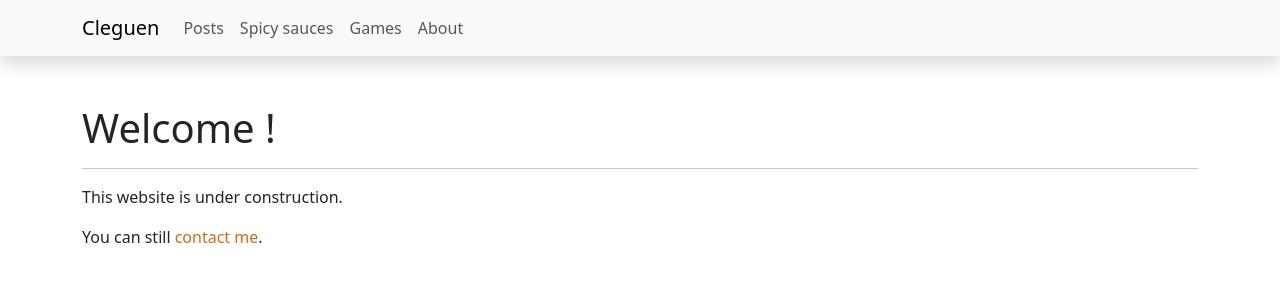
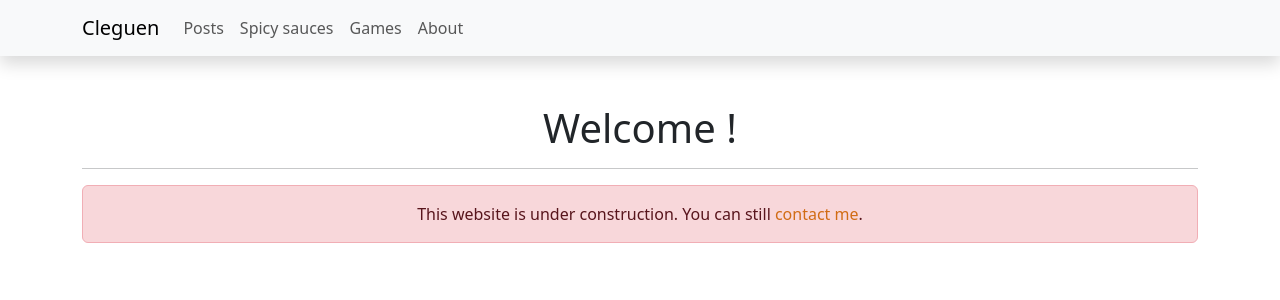
Before and after one commit to CorentinLeGuen/cleguen.com, a Nuxt app: page / in a window 1280 px wide. Shown: the top 300 px of the page. Built offline with nearby package versions, Linux system fonts and the light colour scheme.

Commit message:
Update main page alert for WIP

```diff
--- a/pages/index.vue
+++ b/pages/index.vue
@@ -3,9 +3,11 @@
         <header>
             <title>cleguen | homepage</title>
         </header>
-        <h1>Welcome !</h1>
+        <h1 class="text-center">Welcome !</h1>
         <hr />
-        <p>This website is under construction.</p>
-        <p>You can still <a class="link-offset-2 link-underline link-underline-opacity-0" style="color: #D16C15;" href="mailto:contact@cleguen.com">contact me</a>.</p>
+        <div class="alert alert-danger text-center" role="alert">
+            This website is under construction. You can still <a class="link-offset-2 link-underline link-underline-opacity-0" style="color: #D16C15;"
+                href="mailto:contact@cleguen.com">contact me</a>.
+        </div>
     </div>
 </template>
```
Also changed, not shown: 1 other file (tests, documents, lock files or other folders).
